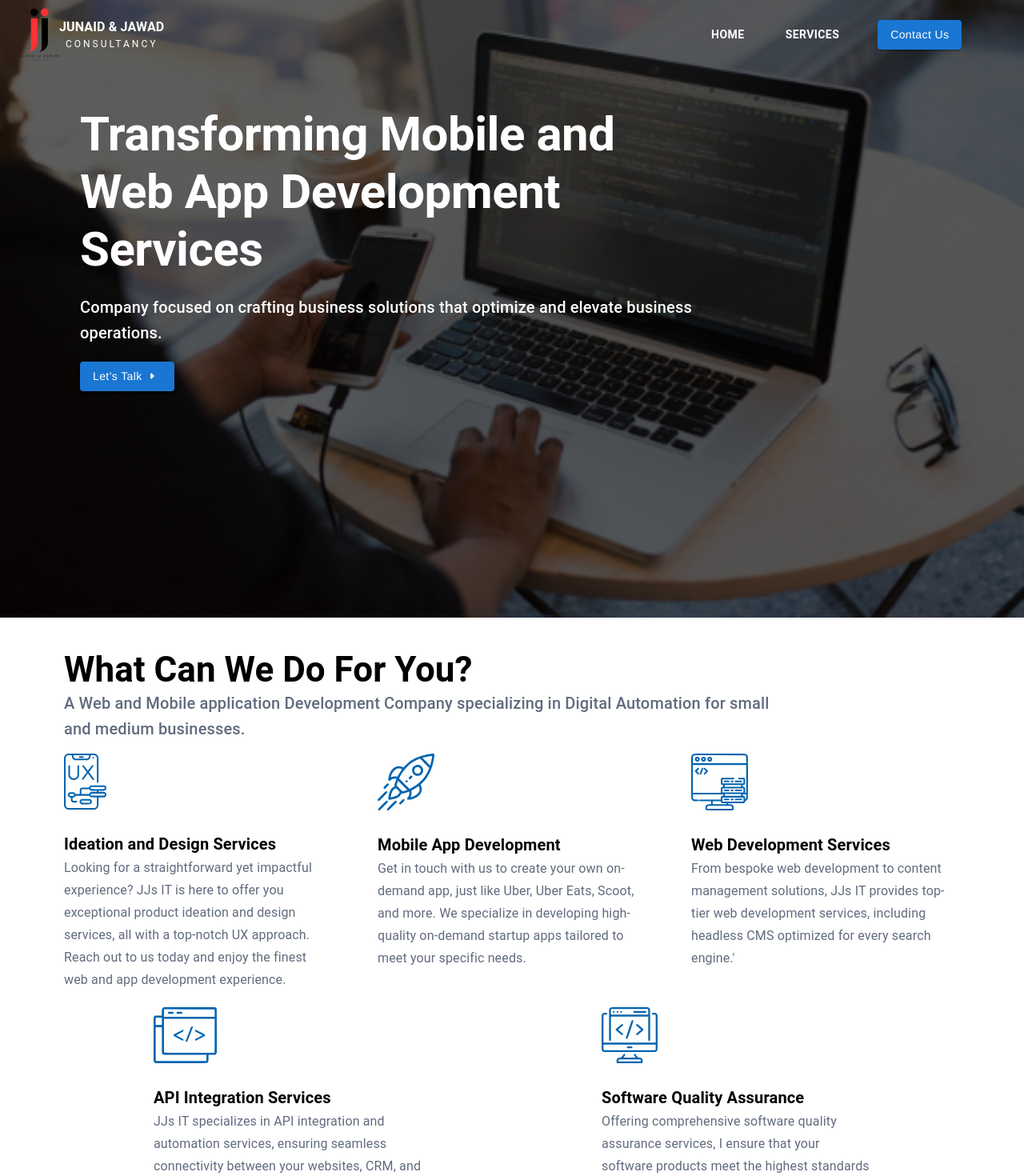
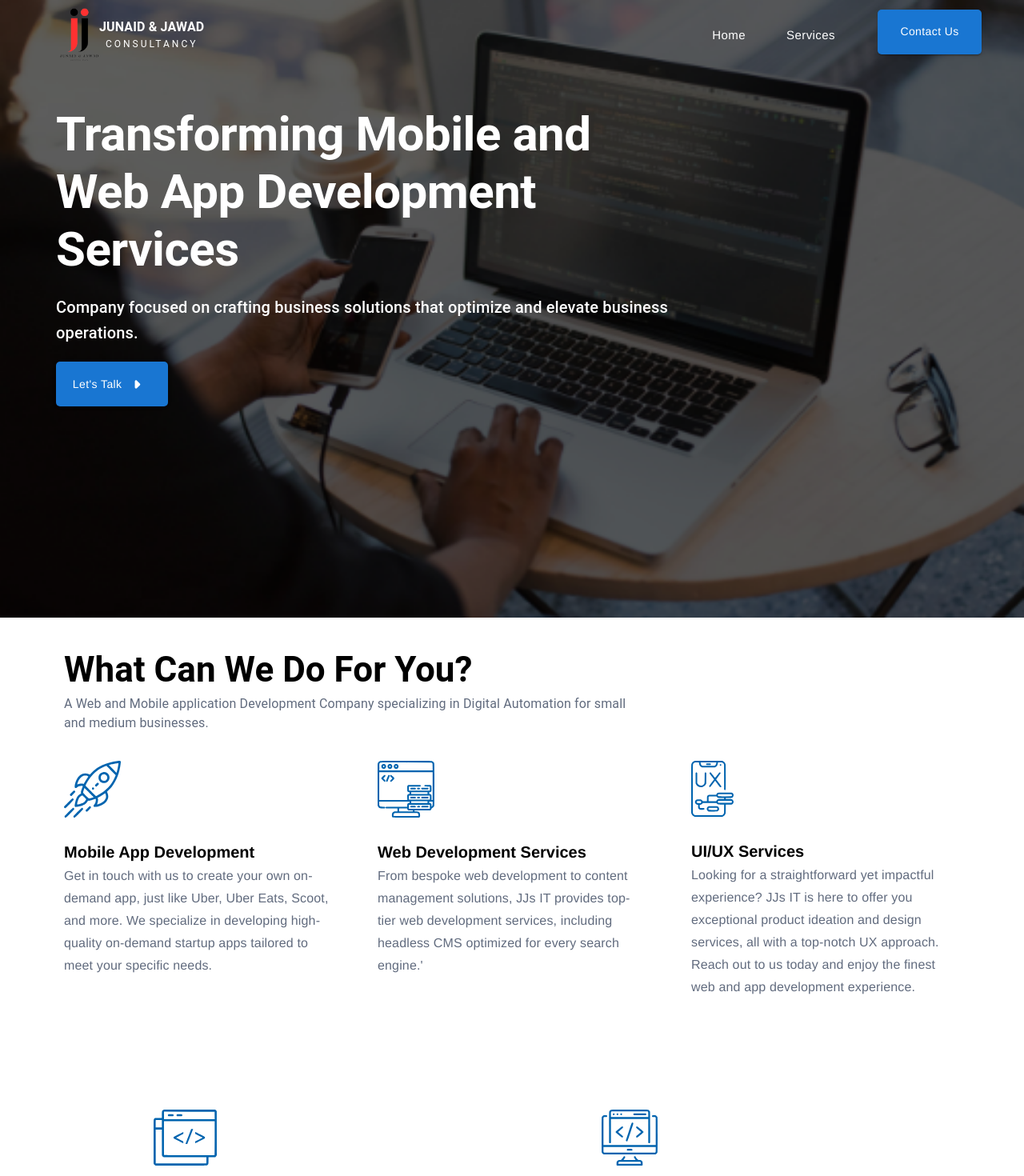
Before and after one commit to Zeeeforzain/JJs_IT, a React (Create React App) app: page / in a window 1280 px wide. Shown: the top 1470 px of the page at 80% size. Built offline with nearby package versions, Linux system fonts and the light colour scheme.

Commit message:
Issues Fixed

```diff
--- a/src/Components/Appbar.js
+++ b/src/Components/Appbar.js
@@ -21,21 +21,31 @@ const navItems = [
   { label: "Services", path: "/#tools" },
   {
     label: (
+      <Box
+      sx={{
+        height:'8vh',
+        width:'140px'
+      }}>
       <Button
       variant="contained"
       color="primary"
       sx={{
         textTransform: "none",
         fontFamily: "helvetica",
+        padding: '10px 20px',
+        borderRadius:'5px',
+        width: '130px',
+        height: '7vh',
+        transition: "width 0.3s ease-out, height 0.3s ease-out",
         "&:hover": {
-            width: "130px",
-            height: "7vh",
-            transition: "0.5s ease-out",
+          width: "140px",
+          height: "8vh",
         },
       }}
     >
       Contact Us
-      </Button>
+    </Button></Box>
+
     ),
     path: "/ContactForm",
   },
@@ -49,6 +59,7 @@ function Appbar(props) {
 
   const handleDrawerToggle = () => {
     setMobileOpen((prevState) => !prevState);
+
   };
 
   const handleNavClick = (path) => {
@@ -76,9 +87,10 @@ function Appbar(props) {
 
   const drawer = (
     <Box onClick={handleDrawerToggle} sx={{ textAlign: "center" }}>
-      <Box
-      margin={"10px 0px 10px 10px"}
-      ><Title img="Images/jjs_it.png" width='50px' /></Box>
+      <Box margin={"10px 0px 10px 10px"}
+      >
+        <Title img="Images/jjs_it.png" width='50px' />
+      </Box>
       <Divider />
       <List>
         {navItems.map((item, index) => (
@@ -99,8 +111,7 @@ function Appbar(props) {
     </Box>
   );
 
-  const container =
-    window !== undefined ? () => window().document.body : undefined;
+  const container = window !== undefined ? () => window().document.body : undefined;
 
   return (
     <Box sx={{ display: "flex", justifyContent: "start" }}>
@@ -109,14 +120,16 @@ function Appbar(props) {
         component="nav"
         sx={{
           position: "fixed",
-          top:'0',
+          top: 0,
+          left: 0,
+          right: 0,
           backgroundColor: scrolling ? "white" : "transparent",
           color: scrolling ? "black" : "white",
-          width: { xs: "100%", md: "100%" },
+          width: "100%",
           display: "flex",
           justifyContent: "center",
           boxShadow: scrolling ? 1 : 0,
-          transition: "background-color 0.3s ease, color 0.3s ease",
+          transition: "background-color 0.5s ease, color 0.5s ease",
         }}
       >
         <Toolbar
@@ -134,9 +147,7 @@ function Appbar(props) {
           >
             <MenuIcon />
           </IconButton>
-          <Box
-      margin={"10px 0px 10px 0px"}
-      >
+          <Box margin={{xs:'10px 0px 10px 0px',md:"10px 0px 10px 50px"}}>
             <Title img="Images/jjs_it.png" width='50px'
               sx={{
                 display: { xs: "block", sm: "block" },
@@ -144,9 +155,9 @@ function Appbar(props) {
                 ml: { xs: 0, sm: 2 },
                 textAlign: { xs: "left", sm: "inherit" },
               }}
-          /></Box>
-
-          <Box sx={{ display: { xs: "none", sm: "block" }, width: "32%" }}>
+            />
+          </Box>
+          <Box sx={{ display: { xs: "none", sm: "block" }, width: "auto" }}>
             {navItems.map((item, index) => (
               <Button
                 key={index}
@@ -154,7 +165,10 @@ function Appbar(props) {
                 sx={{
                   color: scrolling ? "black" : "white",
                   mx: 2,
-                  fontWeight: "700",
+                  fontSize:'15px',
+                  fontWeight: "500",
+                  textTransform:'none',
+                  fontFamily:'helvetica',
                 }}
               >
                 {item.label}
--- a/src/Components/Footer.js
+++ b/src/Components/Footer.js
@@ -14,7 +14,7 @@ export default function Footer() {
       <Box
         display={"flex"}
         flexDirection={{ xs: "column", md: "row" }}
-        justifyContent={{ xs: "left", md: "space-between" }}
+        justifyContent={{ xs: "center", md: "space-between" }}
         alignItems={"left"}
         height={{ xs: "auto", md: "30vh" }}
         padding={{ xs: "5px", md: "50px 80px" }}
@@ -60,9 +60,9 @@ export default function Footer() {
         display={"flex"}
         height={"auto"}
         alignItems={"start"}
-        justifyContent={"space-around"}
+        justifyContent={"space-between"}
         borderBottom={"1px solid white"}
-        padding={{ xs: "5px", md: "20px" }}
+        padding={{ xs: "5px", md: "20px 80px" }}
         flexDirection={{ xs: "column", md: "row" }}
       >
         <Box
--- a/src/Components/Headings.js
+++ b/src/Components/Headings.js
@@ -1,17 +1,29 @@
-import React from 'react';
-import { Box, Typography } from '@mui/material';
+import React from "react";
+import { Box, Typography } from "@mui/material";
 export default function Headings(props) {
   return (
-    <Box width={{xs:'100%', md:'80%'}} marginBottom={{xs:'15px',md:'15px'}} >
-        <Typography variant={props.titleVariant}
+    <Box
+      width={{ xs: "90%", md: "65%" }}
+      marginBottom={{ xs: "15px", md: "15px" }}
+    >
+      <Typography
+        variant={props.titleVariant}
         sx={{
-          fontSize:{xs:'1.9rem', md:'2.75rem'},
-          fontWeight: "700", color: "black" }}>
-          {props.title}
-        </Typography>
-        <Typography variant={props.descVariant} sx={{ color: "#616B7E" }}>
-          {props.description}
-        </Typography>
-        </Box>
+          fontSize: { xs: "1.5rem", md: "2.75rem" },
+          fontWeight: "700",
+          color: "black",
+        }}
+      >
+        {props.title}
+      </Typography>
+      <Typography
+        variant={props.descVariant}
+        sx={{
+          marginTop:'5px',
+          fontSize: { xs: "0.97rem", md: "1rem" }, color: "#616B7E" }}
+      >
+        {props.description}
+      </Typography>
+    </Box>
   );
 }
--- a/src/Components/HeroSection.js
+++ b/src/Components/HeroSection.js
@@ -7,9 +7,9 @@ export default function HeroSection() {
   return (
     <Box
       className="box"
-      width={{ xs: "100%", md: "60%" }}
-      height={{xs:'auto',md:"80vh"}}
-      margin={{ xs: "15px 20px 20px 15px", md: "20px 20% 10px 100px" }}
+      width={{ xs: "80%", md: "60%" }}
+      height={{ xs: "auto", md: "80vh" }}
+      margin={{ xs: "5px 20px 20px 15px", md: "20px 20% 10px 70px" }}
     >
       <Typography
         variant="h2"
@@ -23,12 +23,17 @@ export default function HeroSection() {
       </Typography>
       <Typography
         variant="h6"
-        sx={{ color: "white", marginTop: "20px", marginBottom: "20px" }}
+        sx={{
+          color: "white",
+          marginTop: {xs:'10px', md:'20px'},
+          marginBottom: "20px",
+          fontSize: { xs: "0.9rem", md: "1.25rem" },
+        }}
       >
         Company focused on crafting business solutions that optimize and elevate
         business operations.
       </Typography>
-      <Box width={"138px"} height={"6vh"}>
+      <Box width={"150px"} height={"8vh"}>
         {" "}
         <Button
           onClick={() => {
@@ -39,15 +44,21 @@ export default function HeroSection() {
           sx={{
             textTransform: "none",
             fontFamily: "helvetica",
+            padding: "10px 20px",
+            borderRadius: "5px",
+            width: "140px",
+            height: "7vh",
+            marginBottom:'15px',
+            justifyContent: "space-around",
+            transition: "width 0.3s ease-out, height 0.3s ease-out",
             "&:hover": {
-              width: "140px",
-              height: "7vh",
-              transition: "width 0.6s ease-out, height 0.6s ease-out",
+              width: "150px",
+              height: "8vh",
             },
           }}
         >
           {" "}
-          Let's Talk <ArrowRightRoundedIcon fontSize="medium" />
+          Let's Talk <ArrowRightRoundedIcon fontSize="large" />
         </Button>
       </Box>
       {/* <Box
--- a/src/Components/ServiceComponent.js
+++ b/src/Components/ServiceComponent.js
@@ -1,19 +1,35 @@
-
-import { Box, Typography } from '@mui/material';
-import React from 'react';
+import { Box, Typography } from "@mui/material";
+import React from "react";
 
 export default function ServiceComponent(props) {
   return (
     <Box
-      width={{ xs: '100%', md: '30%' }}
-      height={{xs:'auto', md:"auto"}}
-      marginBottom={{xs:'10px', md:'10px'}}
+      width={{ xs: "100%", md: "30%" }}
+      height={{ xs: "auto", md: "52vh" }}
+      marginBottom={{ xs: "10px", md: "10px" }}
     >
-      <img src={props.img} alt="logo"  />
-      <Typography variant="h6" sx={{ color: 'black', fontWeight: "600", marginTop: '20px' }}>
+      <img src={props.img} alt="logo" />
+      <Typography
+        variant="h6"
+        sx={{
+          fontSize: { xs: "1.1rem", md: "1.25rem" },
+          color: "black",
+          fontWeight: "bold",
+          marginTop: "20px",
+          fontFamily: "helvetica",
+          letterSpacing: "0px",
+        }}
+      >
         {props.title}
       </Typography>
-      <Typography variant="subtitle1" sx={{ color: '#616B7E' }}>
+      <Typography
+        variant="subtitle1"
+        sx={{
+          fontSize: { xs: "0.95rem", md: "1rem" },
+          fontFamily: "helvetica",
+          color: "#616B7E",
+        }}
+      >
         {props.description}
       </Typography>
     </Box>
--- a/src/Components/Services.js
+++ b/src/Components/Services.js
@@ -4,10 +4,10 @@ import ServiceComponent from "./ServiceComponent";
 import Headings from "./Headings";
 export default function Services() {
   return (
-    <Box margin={{ xs: "10px 10px", md: "40px 80px" }}>
+    <Box margin={{ xs: "50px 15px", md: "40px 80px" }}>
       <Headings
         titleVariant="h3"
-        descVariant="h6"
+        descVariant="body1"
         title="What Can We Do For You?"
         description="A Web and Mobile application Development Company specializing in
           Digital Automation for small and medium businesses."
@@ -16,14 +16,9 @@ export default function Services() {
         display={{ xs: "block", sm: "flex" }}
         flexDirection={{ xs: "column", sm: "row" }}
         justifyContent="space-between"
-        marginTop="10px"
+        marginTop="35px"
         alignItems="start"
       >
-        <ServiceComponent
-          img="Images/UX.svg"
-          title="Ideation and Design Services"
-          description="Looking for a straightforward yet impactful experience? JJs IT is here to offer you exceptional product ideation and design services, all with a top-notch UX approach. Reach out to us today and enjoy the finest web and app development experience."
-        />
         <ServiceComponent
           img="Images/App.svg"
           title="Mobile App Development"
@@ -33,6 +28,11 @@ export default function Services() {
           img="Images/Web.svg"
           title="Web Development Services"
           description="From bespoke web development to content management solutions, JJs IT provides top-tier web development services, including headless CMS optimized for every search engine.'"
+        />
+        <ServiceComponent
+          img="Images/UX.svg"
+          title="UI/UX Services"
+          description="Looking for a straightforward yet impactful experience? JJs IT is here to offer you exceptional product ideation and design services, all with a top-notch UX approach. Reach out to us today and enjoy the finest web and app development experience."
         />
       </Box>
       <Box
--- a/src/Components/Tools.js
+++ b/src/Components/Tools.js
@@ -12,7 +12,7 @@ export default function Tools() {
   };
 
   return (
-    <Box margin={{ xs: "10px 10px", md: "40px 80px" }}>
+    <Box margin={{ xs: "50px 15px", md: "60px 80px" }}>
       <Headings
         titleVariant="h3"
         descVariant="h6"
```
Also changed, not shown: src/Components/Casestudies.js (+26 -9 lines), src/Components/Swiper.js. Lines whose indentation alone changed are shown as unchanged.
